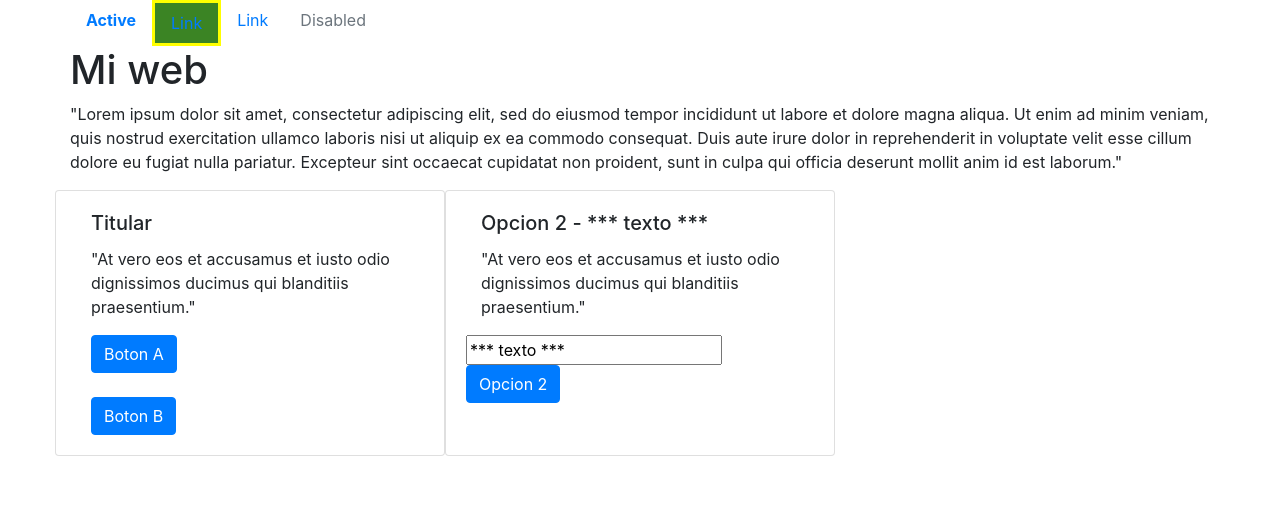
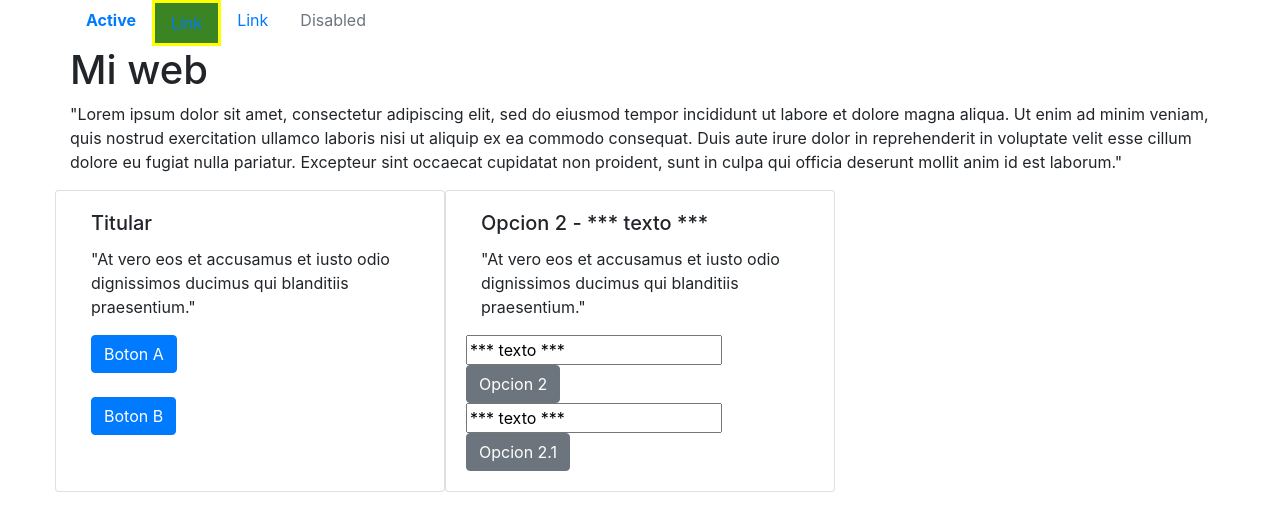
Before and after one commit to darielrll/learning-vue, a Vue app in the folder vue-09/bloques-a-componentes/: page / in a window 1280 px wide. Shown: the top 528 px of the page. Built offline with nearby package versions, Linux system fonts and the light colour scheme.

Commit message:
Two way binding

```diff
--- a/vue-09/bloques-a-componentes/src/components/Opcion2.vue
+++ b/vue-09/bloques-a-componentes/src/components/Opcion2.vue
@@ -12,7 +12,13 @@
                     <input v-bind:value="entradaDeTexto"/>
                 </div>
                 <div class="row">
-                    <button class="btn btn-primary" v-on:click="entradaDeTexto = 'Nuevo texto'">Opcion 2</button>
+                    <button class="btn btn-secondary" v-on:click="entradaDeTexto = 'Nuevo texto'">Opcion 2</button>
+                </div>
+                <div class="row">
+                    <input v-model="entradaDeTexto"/>
+                </div>
+                <div class="row">
+                    <button class="btn btn-secondary" >Opcion 2.1</button>
                 </div>
             </form>
         </div>
```
